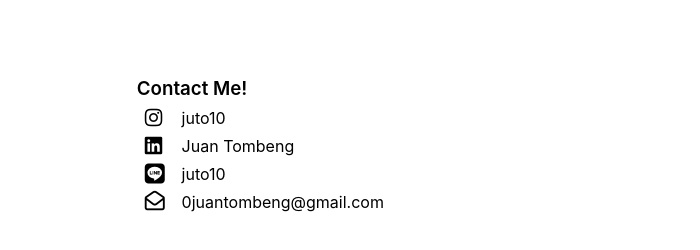
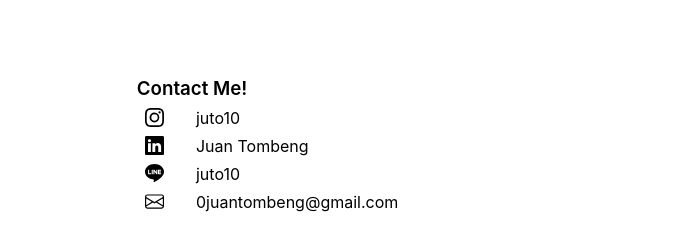
Before and after one commit to reaulou/reaulou.github.io, a plain HTML site: page index.html in a window 1280 px wide. Shown: the part 706-956 px from the top of the page, 580-1280 px from the left. Drawn offline with Linux system fonts and the light colour scheme.

Commit message:
changed a lot

```diff
--- a/index.html
+++ b/index.html
@@ -39,19 +39,19 @@
                 <h3>Contact Me!</h3>
                 <div class="contact-list">
                     <div class="contact c-short">
-                        <i class="fab fa-instagram fa-lg"></i>
+                        <img src="images/instagram.svg" />
                         <p>juto10</p>
                     </div>
                     <div class="contact">
-                        <i class="fab fa-linkedin fa-lg"></i>
+                        <img src="images/linkedin.svg" />
                        <p>Juan Tombeng</p>
                     </div>
                     <div class="contact c-short">
-                        <i class="fab fa-line fa-lg"></i>
+                        <img src="images/line.svg" />
                         <p>juto10</p>
                     </div>
                     <div class="contact">
-                        <i class="far fa-envelope-open fa-lg"></i>
+                        <img src="images/envelope.svg" />
                         <p>0juantombeng@gmail.com</p>
                     </div>
                 </div>
--- a/style.css
+++ b/style.css
@@ -124,8 +124,8 @@ html{
     .contact p{
         margin-left: 2rem;
     }
-    .contact i{
-        width:0.3rem;
+    .contact img{
+        width:1.2rem;
     }
 }
 
@@ -226,6 +226,9 @@ html{
     }
     .contact p{
         margin-left: 1rem;
+    }
+    .contact img{
+        width:1.2rem;
     }
 }
 
@@ -333,7 +336,8 @@ html{
     .contact p{
         margin-left: 0.3rem;
     }
-    .contact i{
+    .contact img{
+        width:1.2rem;
         margin-left:1rem;
     }
 }
```
